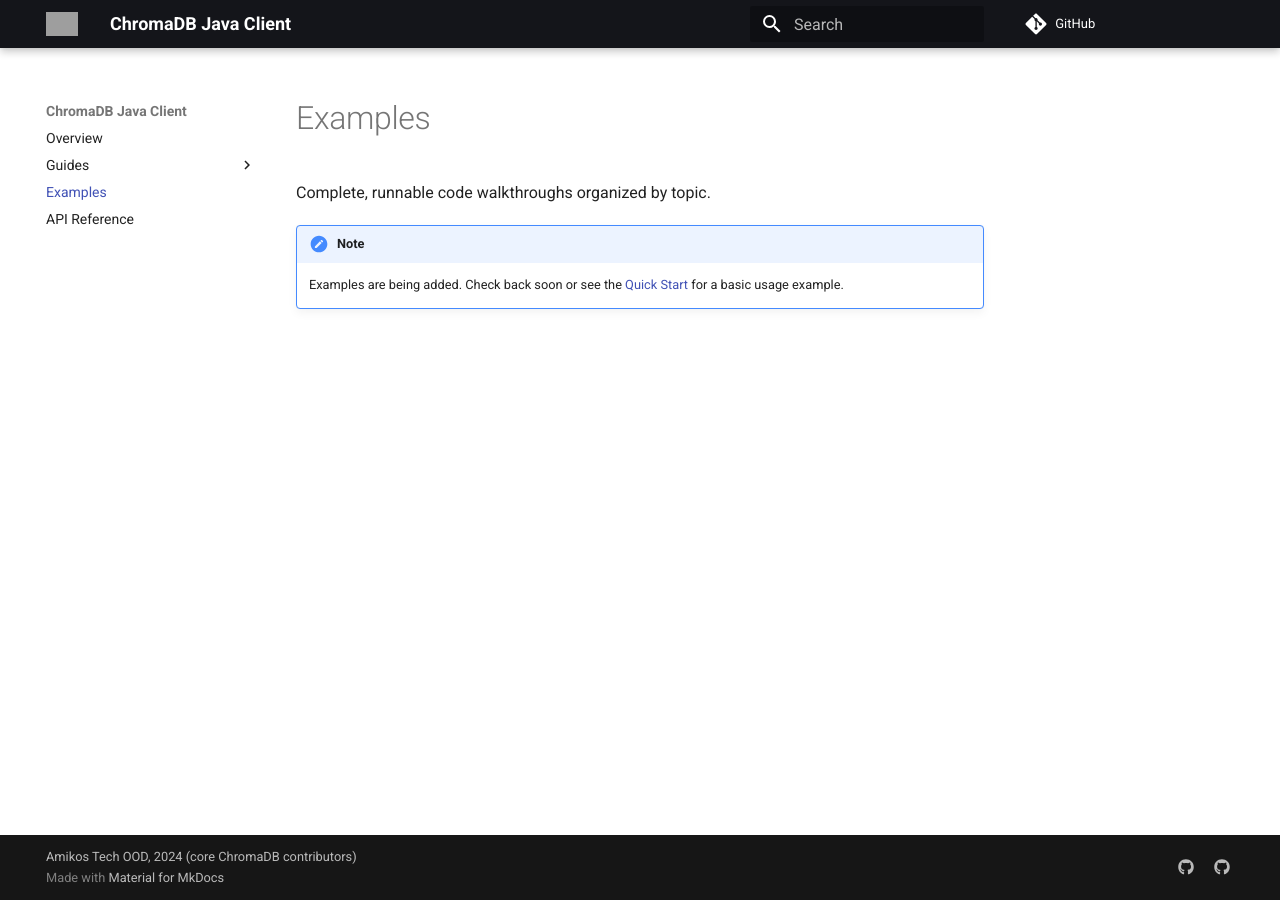
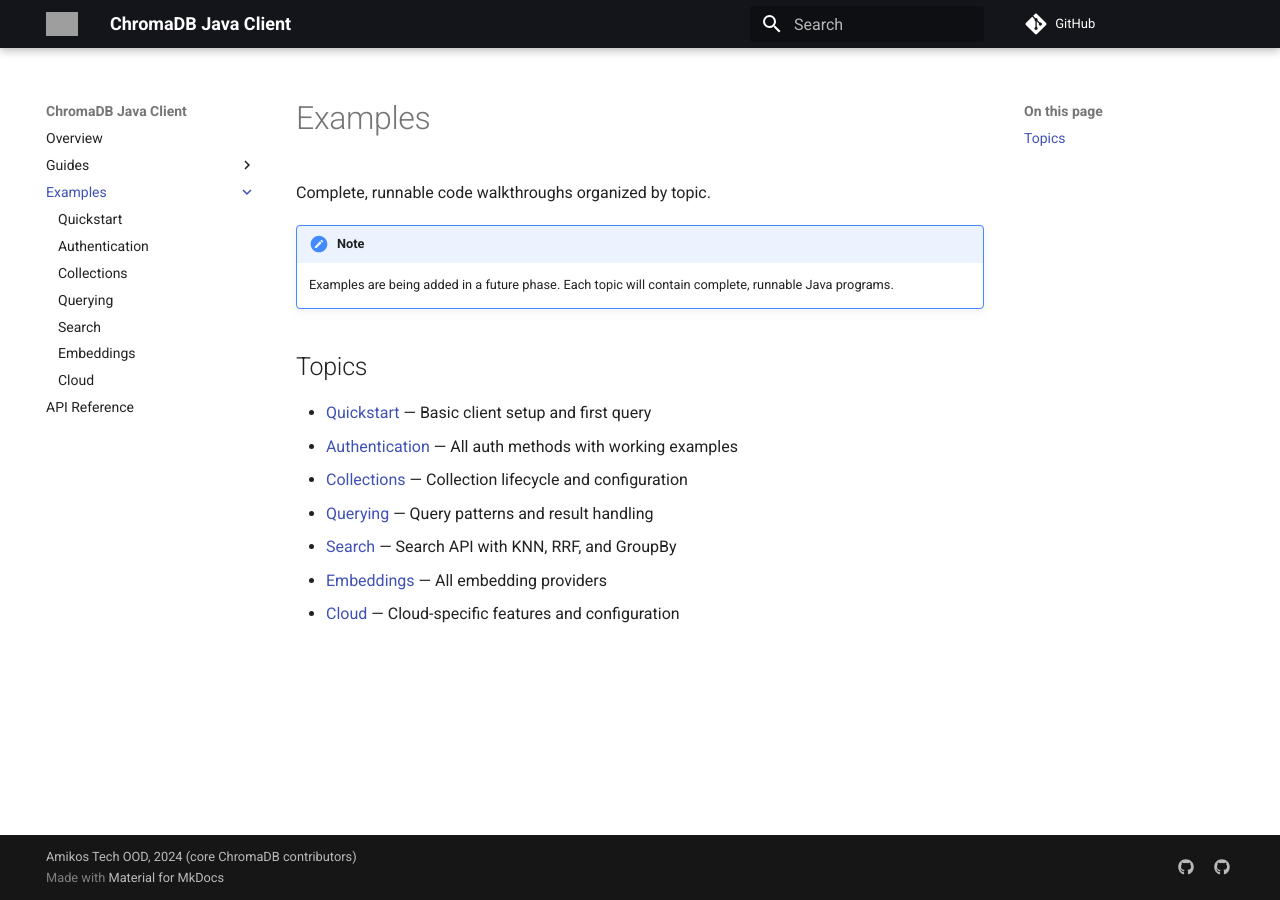
Before and after one commit to amikos-tech/chromadb-java-client, an MkDocs documentation site: the page built from docs/docs/java-examples/index.md, in a window 1280 px wide. Built offline with MkDocs 1.6.1 and Material for MkDocs 9.7.7, drawn with Linux system fonts in a browser that asks for light colours; comment, search, counter and statistics services are not loaded; grey boxes are pictures that could not be loaded.

Commit message:
feat(06-04): create examples section stubs and expand nav
- Update java-examples/index.md with topic listing (7 topics)
- Create 7 topic stub directories: quickstart, auth, collections, querying, search, embeddings, cloud
- Each stub has index.md with "coming soon" note and link to relevant guide page
- Expand mkdocs.yml Examples nav from single entry to section with 7 sub-entries
- MkDocs build passes with --strict flag

```diff
--- a/docs/docs/java-examples/index.md
+++ b/docs/docs/java-examples/index.md
@@ -3,4 +3,14 @@
 Complete, runnable code walkthroughs organized by topic.
 
 !!! note
-    Examples are being added. Check back soon or see the [Quick Start](../index.md) for a basic usage example.
+    Examples are being added in a future phase. Each topic will contain complete, runnable Java programs.
+
+## Topics
+
+- [Quickstart](quickstart/index.md) — Basic client setup and first query
+- [Authentication](auth/index.md) — All auth methods with working examples
+- [Collections](collections/index.md) — Collection lifecycle and configuration
+- [Querying](querying/index.md) — Query patterns and result handling
+- [Search](search/index.md) — Search API with KNN, RRF, and GroupBy
+- [Embeddings](embeddings/index.md) — All embedding providers
+- [Cloud](cloud/index.md) — Cloud-specific features and configuration
--- a/docs/mkdocs.yml
+++ b/docs/mkdocs.yml
@@ -74,5 +74,13 @@ nav:
     - Transport Options: transport.md
     - Logging: logging.md
     - Migration from v1: migration.md
-  - Examples: java-examples/index.md
+  - Examples:
+    - java-examples/index.md
+    - Quickstart: java-examples/quickstart/index.md
+    - Authentication: java-examples/auth/index.md
+    - Collections: java-examples/collections/index.md
+    - Querying: java-examples/querying/index.md
+    - Search: java-examples/search/index.md
+    - Embeddings: java-examples/embeddings/index.md
+    - Cloud: java-examples/cloud/index.md
   - API Reference: api/index.md
```
Also changed, not shown: docs/docs/java-examples/auth/index.md (added, +4 -0 lines), docs/docs/java-examples/cloud/index.md (added, +4 -0 lines), docs/docs/java-examples/collections/index.md (added, +4 -0 lines), docs/docs/java-examples/embeddings/index.md (added, +4 -0 lines), docs/docs/java-examples/querying/index.md (added, +4 -0 lines), docs/docs/java-examples/quickstart/index.md (added, +4 -0 lines), docs/docs/java-examples/search/index.md (added, +4 -0 lines).
